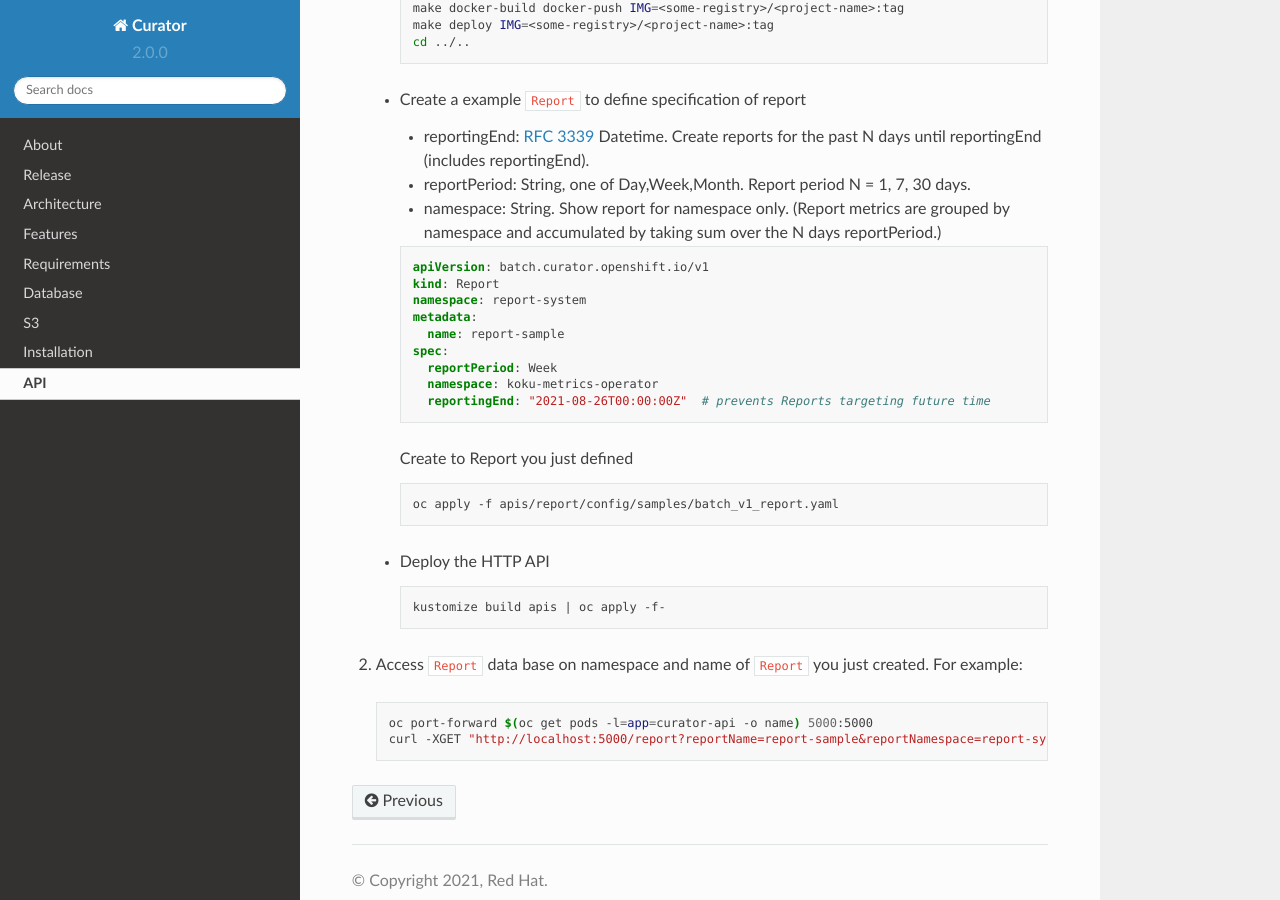
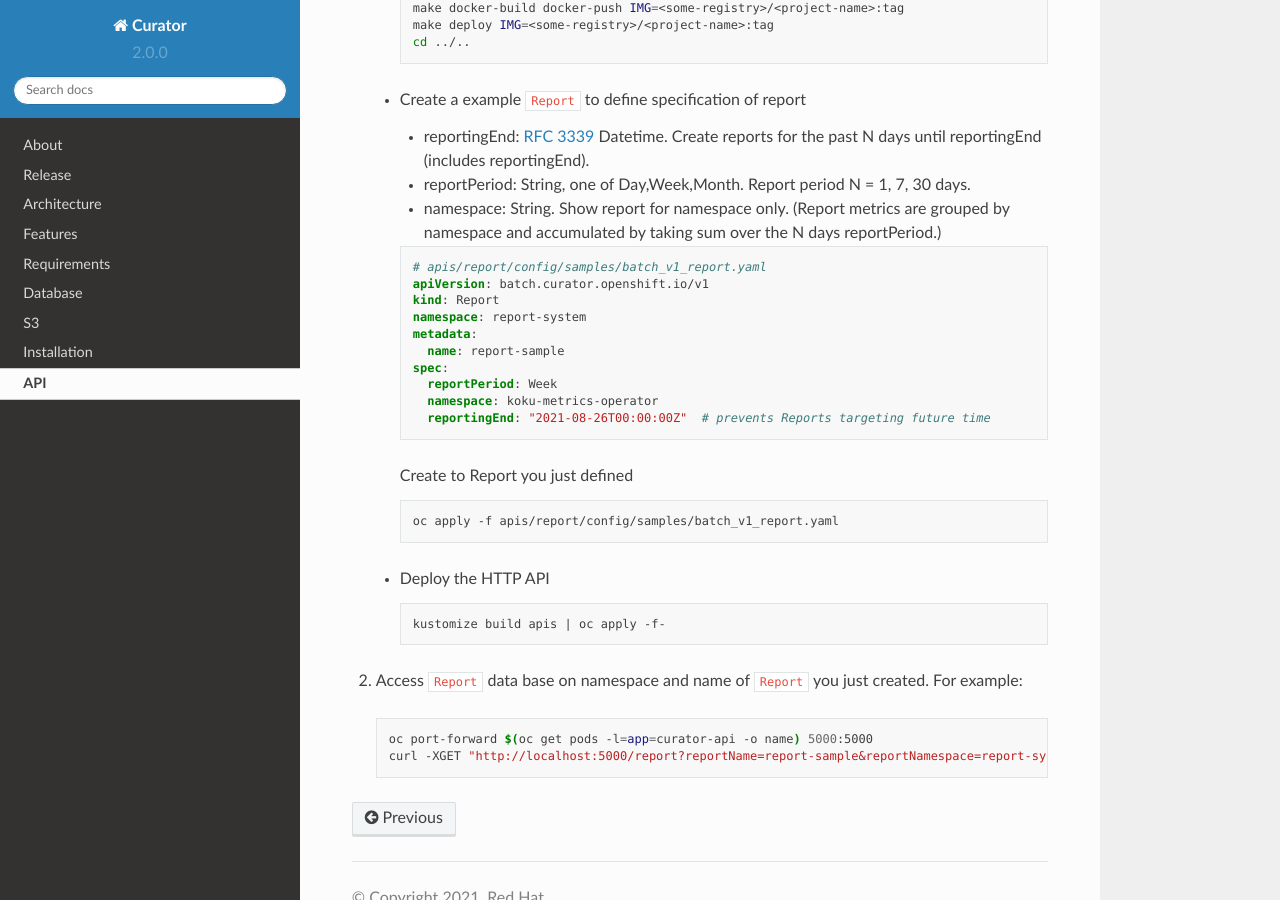
Before and after one commit to gagansk/curator-doc, a Sphinx documentation site: the page built from docs/source/api.rst, in a window 1280 px wide and 900 px high, scrolled down 754 px. Built offline with Sphinx 7.4.7 and the Read the Docs theme 2.0.0, drawn with Linux system fonts in a browser that asks for light colours.

Commit message:
add rel path

```diff
--- a/docs/source/api.rst
+++ b/docs/source/api.rst
@@ -56,6 +56,7 @@
 
       .. code:: yaml
 
+        # apis/report/config/samples/batch_v1_report.yaml
         apiVersion: batch.curator.openshift.io/v1
         kind: Report
         namespace: report-system
```
